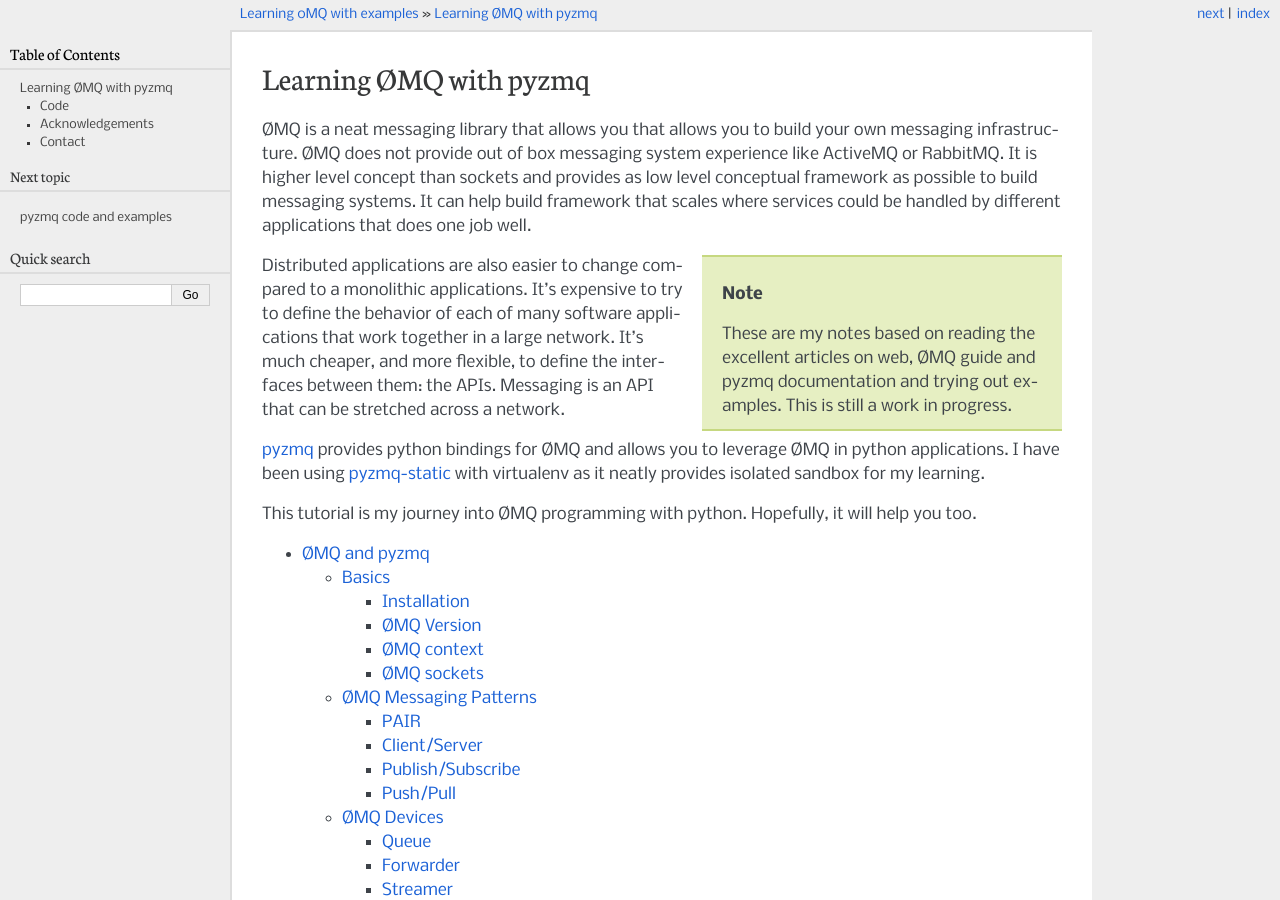
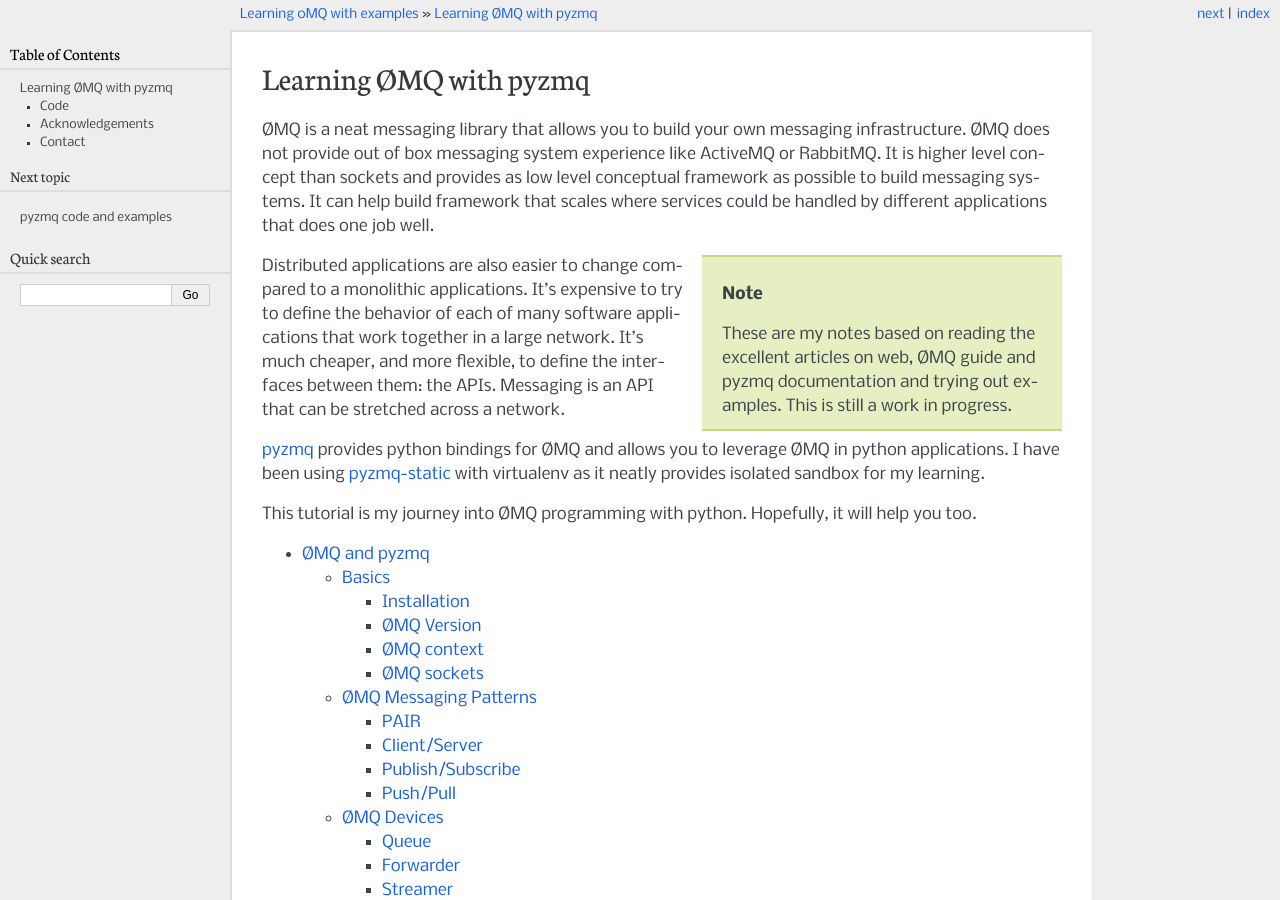
Before and after one commit to ashishrv/pyzmqnotes, a Sphinx documentation site: the page built from source/index.rst, in a window 1280 px wide and 900 px high. Built offline with Sphinx 7.4.7, drawn with Linux system fonts in a browser that asks for light colours.

Commit message:
Update index.rst

```diff
--- a/source/index.rst
+++ b/source/index.rst
@@ -3,7 +3,7 @@
 Learning ØMQ with pyzmq
 =====================================
 
-ØMQ is a neat messaging library that allows you that allows you to build your own messaging infrastructure.
+ØMQ is a neat messaging library that allows you to build your own messaging infrastructure.
 ØMQ does not provide out of box messaging system experience like ActiveMQ or RabbitMQ.
 It is higher level concept than sockets and provides as low level conceptual framework as possible to build messaging systems.
 It can help build framework that scales where services could be handled by different applications that does one job well.
```
